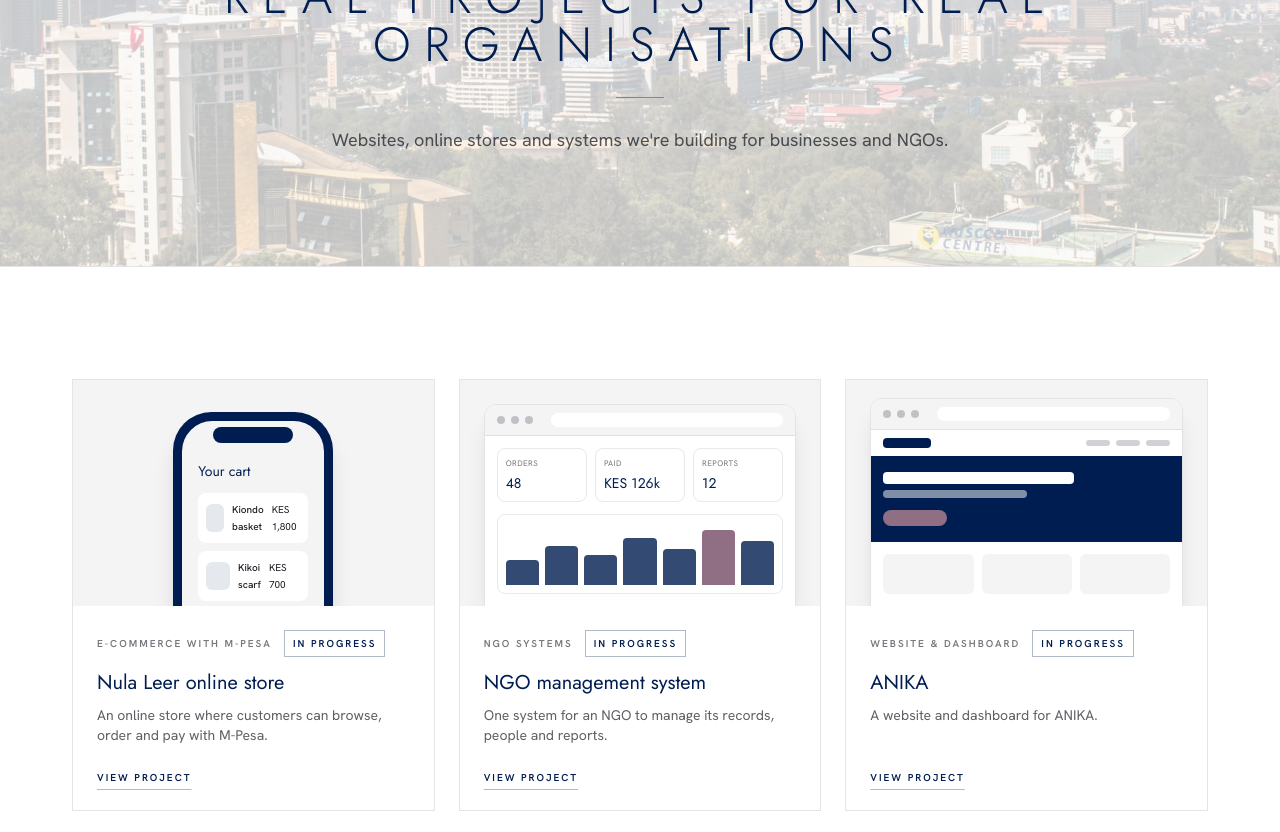
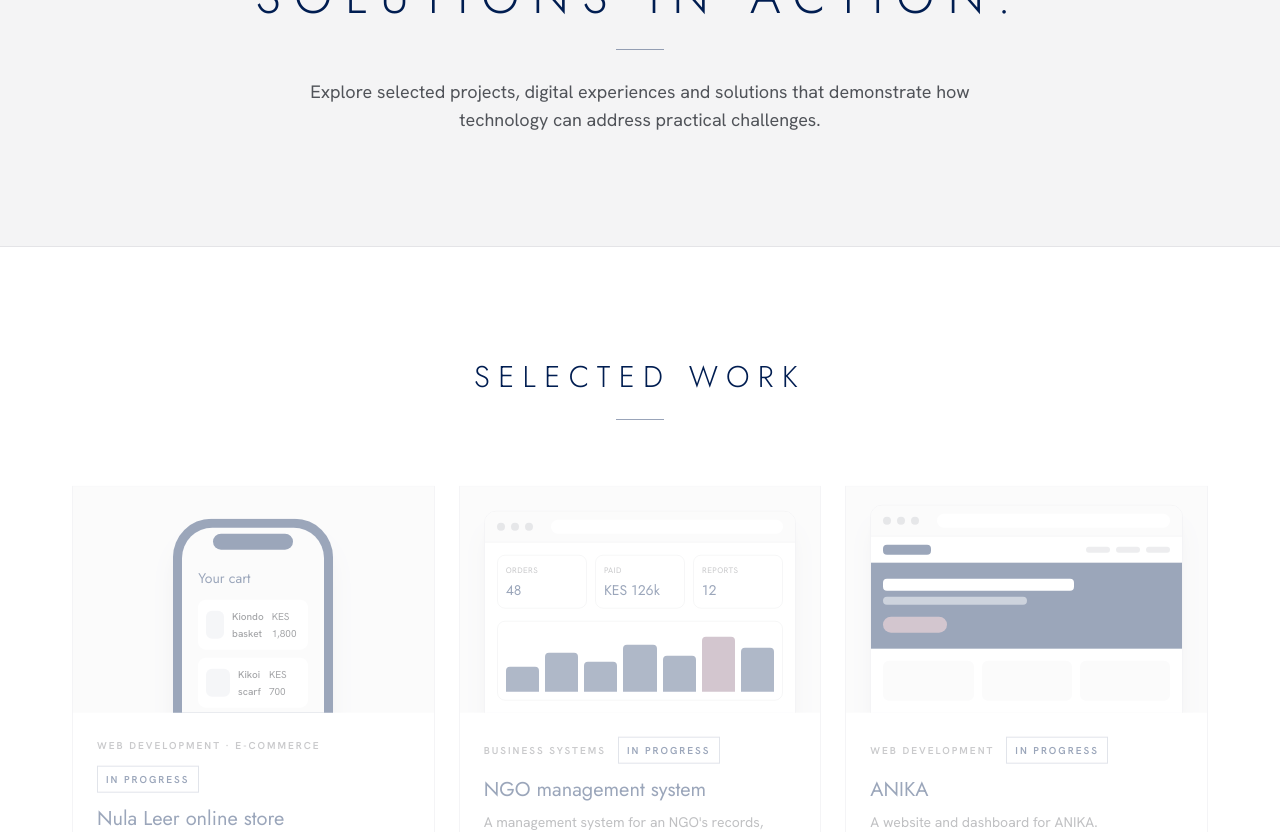
Before and after one commit to Jkosencha/undanova, a Next.js app: page /work in a window 1280 px wide. Shown: the part 260-1092 px from the top of the page. Built offline with nearby package versions, Linux system fonts and the light colour scheme.

Commit message:
Selected Work: verified details only
Project fields left empty are no longer shown (no placeholder text on the site); categories match the new services; concept projects can be labelled; case studies say a write-up will follow while a project is in progress.

```diff
--- a/src/app/work/[slug]/page.tsx
+++ b/src/app/work/[slug]/page.tsx
@@ -26,7 +26,7 @@ export async function generateMetadata(props: PageProps<"/work/[slug]">): Promis
 }
 
 // Which service a project's kind maps to, for the pre-filled contact form.
-const serviceFor = { shop: "ecommerce-mpesa", dashboard: "ngo-school-systems", website: "business-websites" } as const;
+const serviceFor = { shop: "web-development", dashboard: "business-systems", website: "web-development" } as const;
 
 export default async function CaseStudyPage(props: PageProps<"/work/[slug]">) {
   const { slug } = await props.params;
@@ -34,16 +34,17 @@ export default async function CaseStudyPage(props: PageProps<"/work/[slug]">) {
   if (!project) notFound();
 
   const [hero, ...gallery] = project.images;
+  // Only verified details are shown: empty fields are left out.
   const facts = [
     { label: "Client", value: project.client },
-    { label: "Service", value: project.category },
+    { label: "Category", value: project.category },
     { label: "Status", value: project.status === "live" ? "Live" : "In progress" },
-  ];
+  ].filter((f) => f.value);
   const story = [
-    { id: "problem", title: "The problem", text: project.problem },
-    { id: "solution", title: "What we built", text: project.solution },
+    { id: "problem", title: "Problem addressed", text: project.problem },
+    { id: "solution", title: "Solution delivered", text: project.solution },
     { id: "result", title: "The result", text: project.results },
-  ];
+  ].filter((s) => s.text);
   const more = work.filter((item) => item.slug !== project.slug).slice(0, 2);
 
   return (
@@ -53,7 +54,7 @@ export default async function CaseStudyPage(props: PageProps<"/work/[slug]">) {
         intro={project.summary}
         eyebrow={
           <span className="inline-flex flex-wrap items-center justify-center gap-3">
-            {project.category}
+            {project.concept ? "Concept project" : project.category}
             <StatusBadge status={project.status} />
           </span>
         }
@@ -63,7 +64,7 @@ export default async function CaseStudyPage(props: PageProps<"/work/[slug]">) {
         </Button>
       </PageHeader>
 
-      {/* Main image (or illustration until screenshots arrive) and facts */}
+      {/* Main image (or an illustration until screenshots are added) and key facts */}
       <Section aria-label="Project overview">
         {hero ? (
           <Image
@@ -76,10 +77,9 @@ export default async function CaseStudyPage(props: PageProps<"/work/[slug]">) {
             className="aspect-video w-full border border-mist object-cover"
           />
         ) : (
-          // TODO: replace with a screenshot once Jennifer sends one.
           <PreviewPanel kind={project.preview} className="h-72 border border-mist sm:h-[28rem]" />
         )}
-        <dl className="mt-12 grid gap-8 text-center sm:grid-cols-3">
+        <dl className={`mt-12 grid gap-8 text-center ${facts.length === 3 ? "sm:grid-cols-3" : "sm:grid-cols-2"}`}>
           {facts.map((f) => (
             <div key={f.label} className="border-t border-navy/20 pt-5">
               <dt className="caps-sm text-ink/60">{f.label}</dt>
@@ -89,18 +89,24 @@ export default async function CaseStudyPage(props: PageProps<"/work/[slug]">) {
         </dl>
       </Section>
 
-      {/* The story */}
+      {/* The story, once verified details are available */}
       <Section tone="paper" aria-label="Case study">
         <Container className="max-w-3xl space-y-16 px-0!">
-          {story.map((part) => (
-            <div key={part.id} className="reveal text-center">
-              <SectionHeading id={part.id} title={part.title} />
-              <p className="mx-auto mt-6 max-w-2xl text-lg text-ink/80">{part.text}</p>
-            </div>
-          ))}
+          {story.length > 0 ? (
+            story.map((part) => (
+              <div key={part.id} className="reveal text-center">
+                <SectionHeading id={part.id} title={part.title} />
+                <p className="mx-auto mt-6 max-w-2xl text-lg text-ink/80">{part.text}</p>
+              </div>
+            ))
+          ) : (
+            <p className="text-center text-lg text-ink/75">
+              This project is in progress. A full write-up will follow once it&apos;s complete.
+            </p>
+          )}
           {project.stack.length > 0 && (
             <div className="text-center">
-              <SectionHeading id="stack" title="Built with" />
+              <SectionHeading id="stack" title="Technologies used" />
               <ul className="mt-6 flex flex-wrap justify-center gap-2">
                 {project.stack.map((tech) => (
                   <li key={tech} className="caps-sm border border-navy/25 px-3 py-2 text-[10px] text-navy">
@@ -134,7 +140,7 @@ export default async function CaseStudyPage(props: PageProps<"/work/[slug]">) {
 
       {more.length > 0 && (
         <Section aria-labelledby="more-title">
-          <SectionHeading id="more-title" title="More projects" />
+          <SectionHeading id="more-title" title="More work" />
           <ul className="mt-14 grid gap-6 md:grid-cols-2">
             {more.map((item) => (
               <li key={item.slug} className="flex">
@@ -143,12 +149,12 @@ export default async function CaseStudyPage(props: PageProps<"/work/[slug]">) {
             ))}
           </ul>
           <div className="mt-10 text-center">
-            <TextLink href="/work">All our work</TextLink>
+            <TextLink href="/work">All projects</TextLink>
           </div>
         </Section>
       )}
 
-      <CTABand title="Have a project like this? Let's talk." />
+      <CTABand />
     </>
   );
 }
--- a/src/app/work/page.tsx
+++ b/src/app/work/page.tsx
@@ -1,34 +1,35 @@
 import type { Metadata } from "next";
 import { CTABand } from "@/components/cta-band";
 import { PageHeader } from "@/components/page-header";
-import { Section } from "@/components/section";
+import { Section, SectionHeading } from "@/components/section";
 import { WorkCard } from "@/components/work-card";
 import { work } from "@/content/work";
 
 export const metadata: Metadata = {
-  title: "Our work",
-  description: "Websites, online stores and systems UndaNova is building for businesses and NGOs in Kenya.",
+  title: "Our Work",
+  description:
+    "Selected web development, custom software and business system projects by UndaNova, a digital solutions studio in Kenya.",
 };
 
 export default function WorkPage() {
   return (
     <>
       <PageHeader
-        eyebrow="Our work"
-        title="Real projects for real organisations"
-        photo="nairobiDay"
-        intro="Websites, online stores and systems we're building for businesses and NGOs."
+        eyebrow="Our Work"
+        title="Solutions in action."
+        intro="Explore selected projects, digital experiences and solutions that demonstrate how technology can address practical challenges."
       />
-      <Section aria-label="Projects">
-        <ul className="grid gap-6 md:grid-cols-2 lg:grid-cols-3">
+      <Section aria-labelledby="selected-title">
+        <SectionHeading id="selected-title" title="Selected Work" />
+        <ul className="mt-14 grid gap-6 md:grid-cols-2 lg:grid-cols-3">
           {work.map((item) => (
             <li key={item.slug} className="reveal flex">
-              <WorkCard item={item} headingLevel="h2" />
+              <WorkCard item={item} />
             </li>
           ))}
         </ul>
       </Section>
-      <CTABand title="Want results like these? Let's talk." />
+      <CTABand />
     </>
   );
 }
--- a/src/components/work-card.tsx
+++ b/src/components/work-card.tsx
@@ -34,7 +34,7 @@ export function WorkCard({ item, headingLevel = "h3" }: WorkCardProps) {
       )}
       <div className="flex flex-1 flex-col p-6">
         <div className="flex flex-wrap items-center gap-3">
-          <p className="caps-sm text-[10px] text-ink/60">{item.category}</p>
+          <p className="caps-sm text-[10px] text-ink/60">{item.concept ? "Concept project" : item.category}</p>
           <StatusBadge status={item.status} />
         </div>
         <Heading className="mt-3 font-heading text-xl font-normal text-navy">{item.title}</Heading>
--- a/src/content/work.ts
+++ b/src/content/work.ts
@@ -1,6 +1,7 @@
 /**
- * UndaNova projects. Used by the home page (featured work) and the Work pages.
- * TODO: case study details and screenshots for each project, from Jennifer.
+ * Selected work. Only real, verified projects go here: no invented clients,
+ * outcomes or statistics. Leave a field empty ("" or []) until it's confirmed;
+ * empty fields are simply not shown on the site.
  */
 export type WorkStatus = "live" | "in-progress";
 
@@ -12,15 +13,20 @@ export type WorkImage = {
 export type WorkItem = {
   slug: string;
   title: string;
+  /** Client name, if the client is happy to be named. */
   client: string;
   category: string;
+  /** Short description for cards. */
   summary: string;
   problem: string;
   solution: string;
   results: string;
+  /** Technologies used, where verified. */
   stack: string[];
   images: WorkImage[];
   status: WorkStatus;
+  /** Set true for a clearly labelled concept or demonstration project. */
+  concept?: boolean;
   /** Illustration shown until real screenshots are added. */
   preview: "website" | "shop" | "dashboard";
 };
@@ -30,13 +36,12 @@ export const work: WorkItem[] = [
     slug: "nula-leer",
     title: "Nula Leer online store",
     client: "Nula Leer",
-    category: "E-commerce with M-Pesa",
-    // TODO: one-sentence summary from Jennifer.
-    summary: "An online store where customers can browse, order and pay with M-Pesa.",
-    problem: "TODO: the problem the client had.",
-    solution: "TODO: what UndaNova built.",
-    results: "TODO: the result so far.",
-    stack: [], // TODO: tech stack
+    category: "Web Development · E-commerce",
+    summary: "An online store where customers can browse products, order and pay.",
+    problem: "", // TODO: the problem addressed (verified)
+    solution: "", // TODO: the solution delivered (verified)
+    results: "", // TODO: results, once there are real ones
+    stack: [], // TODO: technologies used
     images: [], // TODO: screenshots
     status: "in-progress",
     preview: "shop",
@@ -44,15 +49,14 @@ export const work: WorkItem[] = [
   {
     slug: "ngo-management-system",
     title: "NGO management system",
-    client: "TODO: NGO name",
-    category: "NGO systems",
-    // TODO: one-sentence summary from Jennifer.
-    summary: "One system for an NGO to manage its records, people and reports.",
-    problem: "TODO: the problem the client had.",
-    solution: "TODO: what UndaNova built.",
-    results: "TODO: the result so far.",
-    stack: [], // TODO: tech stack
-    images: [], // TODO: screenshots
+    client: "", // TODO: NGO name, if they're happy to be named
+    category: "Business Systems",
+    summary: "A management system for an NGO's records, people and reports.",
+    problem: "",
+    solution: "",
+    results: "",
+    stack: [],
+    images: [],
     status: "in-progress",
     preview: "dashboard",
   },
@@ -60,17 +64,14 @@ export const work: WorkItem[] = [
     slug: "anika",
     title: "ANIKA",
     client: "ANIKA",
-    category: "Website & dashboard",
-    // TODO: summary from Jennifer.
+    category: "Web Development",
     summary: "A website and dashboard for ANIKA.",
-    problem: "TODO: the problem the client had.",
-    solution: "TODO: what UndaNova built.",
-    results: "TODO: the result so far.",
-    stack: [], // TODO: tech stack
-    images: [], // TODO: screenshots
+    problem: "",
+    solution: "",
+    results: "",
+    stack: [],
+    images: [],
     status: "in-progress", // TODO: confirm whether ANIKA is live or in progress.
     preview: "website",
   },
 ];
-
-export const featuredWork = work.slice(0, 3);
```
